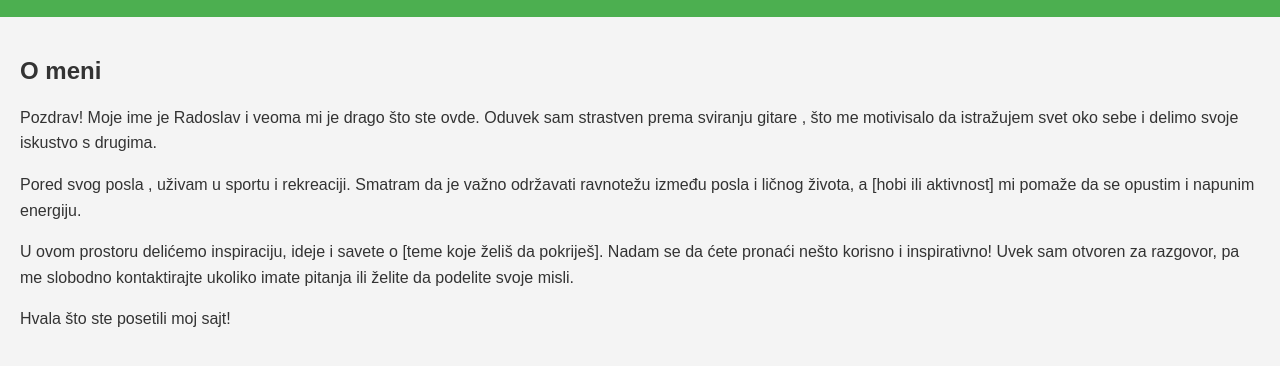
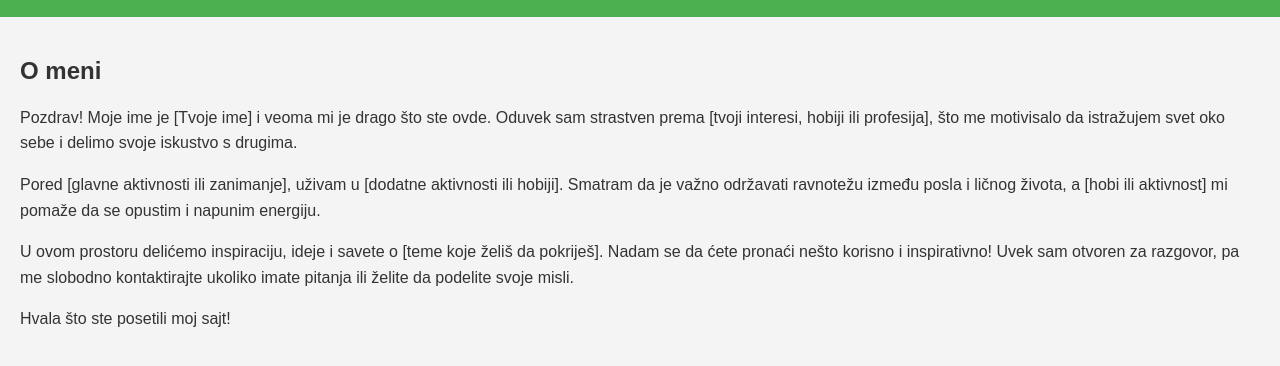
Before and after one commit to radoslav78/radoslav78.github.io, a plain HTML site: page index.html in a window 1280 px wide. Shown: the part 60-426 px from the top of the page. Drawn offline with Linux system fonts and the light colour scheme.

Commit message:
Update index.html

```diff
--- a/index.html
+++ b/index.html
@@ -37,9 +37,9 @@
 
 <main>
     <h2>O meni</h2>
-    <p>Pozdrav! Moje ime je Radoslav i veoma mi je drago što ste ovde. Oduvek sam strastven prema sviranju gitare , što me motivisalo da istražujem svet oko sebe i delimo svoje iskustvo s drugima.</p>
+    <p>Pozdrav! Moje ime je [Tvoje ime] i veoma mi je drago što ste ovde. Oduvek sam strastven prema [tvoji interesi, hobiji ili profesija], što me motivisalo da istražujem svet oko sebe i delimo svoje iskustvo s drugima.</p>
 
-    <p>Pored svog posla , uživam u sportu i rekreaciji. Smatram da je važno održavati ravnotežu između posla i ličnog života, a [hobi ili aktivnost] mi pomaže da se opustim i napunim energiju.</p>
+    <p>Pored [glavne aktivnosti ili zanimanje], uživam u [dodatne aktivnosti ili hobiji]. Smatram da je važno održavati ravnotežu između posla i ličnog života, a [hobi ili aktivnost] mi pomaže da se opustim i napunim energiju.</p>
 
     <p>U ovom prostoru delićemo inspiraciju, ideje i savete o [teme koje želiš da pokriješ]. Nadam se da ćete pronaći nešto korisno i inspirativno! Uvek sam otvoren za razgovor, pa me slobodno kontaktirajte ukoliko imate pitanja ili želite da podelite svoje misli.</p>
 
```
